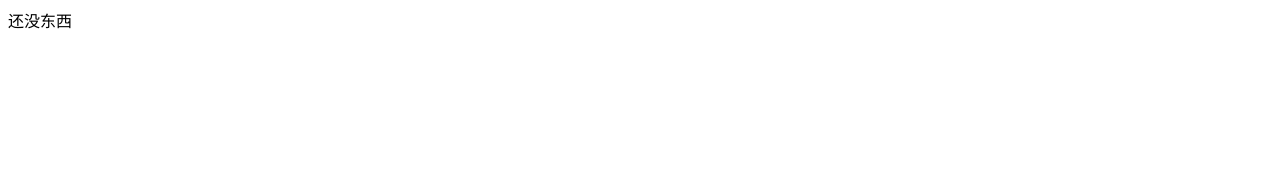
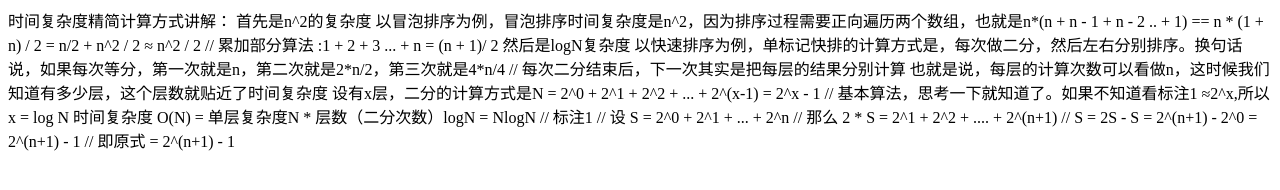
Before and after one commit to net900621/net900621.github.io, a plain HTML site: page blog/1.html in a window 1280 px wide. Drawn offline with Linux system fonts and the light colour scheme.

Commit message:
Update 1.html

```diff
--- a/blog/1.html
+++ b/blog/1.html
@@ -4,6 +4,22 @@
 	<title>写字间</title>
 </head>
 <body>
-还没东西
+	<div>
+时间复杂度精简计算方式讲解：
+首先是n^2的复杂度
+以冒泡排序为例，冒泡排序时间复杂度是n^2，因为排序过程需要正向遍历两个数组，也就是n*(n + n - 1 + n - 2 .. + 1) == n * (1 + n) / 2 = n/2 + n^2 / 2 ≈ n^2 / 2   // 累加部分算法 :1 + 2 + 3 ... + n = (n + 1)/ 2
+然后是logN复杂度
+以快速排序为例，单标记快排的计算方式是，每次做二分，然后左右分别排序。换句话说，如果每次等分，第一次就是n，第二次就是2*n/2，第三次就是4*n/4   // 每次二分结束后，下一次其实是把每层的结果分别计算
+也就是说，每层的计算次数可以看做n，这时候我们知道有多少层，这个层数就贴近了时间复杂度
+设有x层，二分的计算方式是N = 2^0 + 2^1 + 2^2 + ... + 2^(x-1) = 2^x - 1   // 基本算法，思考一下就知道了。如果不知道看标注1
+≈2^x,所以 x = log N
+时间复杂度 O(N) = 单层复杂度N * 层数（二分次数）logN = NlogN
+
+// 标注1
+// 设 S = 2^0 + 2^1 + ... + 2^n
+// 那么 2 * S = 2^1 + 2^2 + .... + 2^(n+1)
+// S = 2S - S = 2^(n+1) - 2^0 = 2^(n+1) - 1
+// 即原式 = 2^(n+1) - 1
+	</div>
 </body>
 </html>
```
